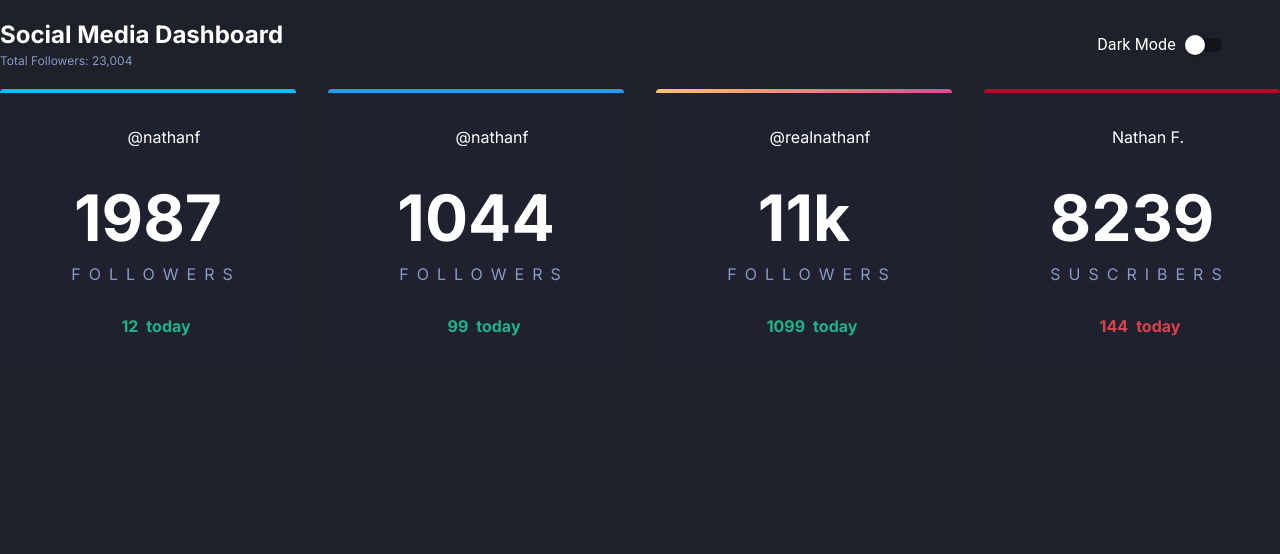
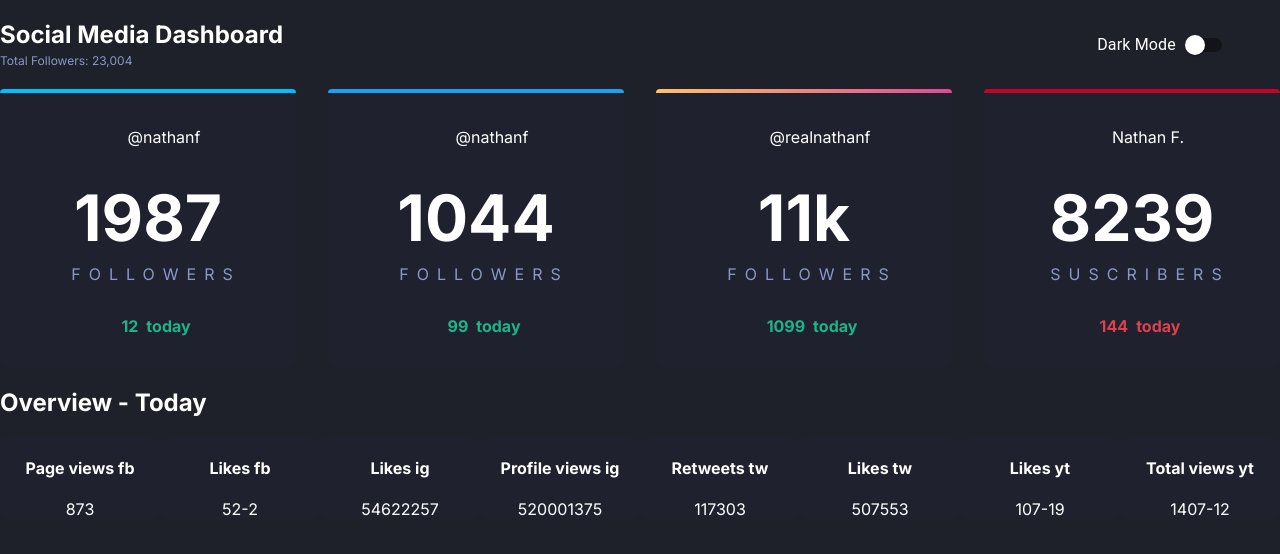
Before and after one commit to cecimermoz/mks, a React (Create React App) app: page / in a window 1280 px wide. Shown: the top 554 px of the page. Built offline with nearby package versions, Linux system fonts and the light colour scheme; some icons are missing.

Commit message:
overviewContainer added

```diff
--- /dev/null
+++ b/src/components/OverviewCard/OverviewCardContainer.jsx
@@ -0,0 +1,23 @@
+import React from 'react'
+import PropTypes from 'prop-types'
+import { OverviewCardStyled } from './OverviewCardContainer.style'
+
+const OverviewCard = ({ cardData }) => {
+  const { rrss_description, rrss_type, percent, count } = cardData
+  return (
+    <OverviewCardStyled>
+      {/*TODO: Make dinamic arialabel */}
+      <h4 aria-label={`${rrss_type} ${rrss_description}`}>
+        {rrss_description} {rrss_type}
+      </h4>
+      <div>
+        <span>{count}</span>
+        <span>{percent}</span>
+      </div>
+    </OverviewCardStyled>
+  )
+}
+
+OverviewCard.propTypes = {}
+
+export default OverviewCard
--- /dev/null
+++ b/src/components/OverviewCard/OverviewCardContainer.style.js
@@ -0,0 +1,6 @@
+import styled from '@emotion/styled'
+import { SocialMediaCardStyled } from '../../modules/SocialMediaCard/SocialMediaCard.style'
+
+const OverviewCardStyled = styled(SocialMediaCardStyled)``
+
+export { OverviewCardStyled }
--- /dev/null
+++ b/src/components/OverviewCard/index.js
@@ -0,0 +1,3 @@
+import OverviewCard from './OverviewCard'
+
+export default OverviewCard
--- a/src/modules/DashboardContainer/DashboardContainer.js
+++ b/src/modules/DashboardContainer/DashboardContainer.js
@@ -7,12 +7,14 @@ import {
   MOCKED_FETCH_DATA,
   MOCKED_FETCH_DATA_OVERVIEW_TODAY,
 } from '../../mocks/data'
+import OverviewCardContainer from '../OverviewCardContainer/OverviewCardContainer'
 
 const DashboardContainer = () => {
   return (
     <DashboardContainerStyled>
       <DashboardHeader />
-      <SocialMediaCardContainer fetch_data={MOCKED_FETCH_DATA} />
+      <SocialMediaCardContainer fetchData={MOCKED_FETCH_DATA} />
+      <OverviewCardContainer fetchData={MOCKED_FETCH_DATA_OVERVIEW_TODAY} />
     </DashboardContainerStyled>
   )
 }
--- /dev/null
+++ b/src/modules/OverviewCardContainer/OverviewCardContainer.js
@@ -0,0 +1,27 @@
+import React from 'react'
+import PropTypes from 'prop-types'
+import OverviewCard from '../../components/OverviewCard/OverviewCardContainer'
+import OverviewCardContainerStyled from './OverviewCardContainer.style'
+
+const OverviewCardContainer = ({ fetchData }) => {
+  console.log(fetchData)
+  return (
+    <>
+      <h2>Overview - Today</h2>
+      <OverviewCardContainerStyled>
+        {fetchData.map((e) => (
+          <OverviewCard
+            cardData={e}
+            key={`${e.rrss_type}-${e.rrss_description}`}
+          />
+        ))}
+      </OverviewCardContainerStyled>
+    </>
+  )
+}
+
+OverviewCardContainer.propTypes = {
+  //TODO: Make it work
+}
+
+export default OverviewCardContainer
--- /dev/null
+++ b/src/modules/OverviewCardContainer/OverviewCardContainer.style.js
@@ -0,0 +1,8 @@
+import styled from '@emotion/styled'
+
+const OverviewCardContainerStyled = styled.div`
+  display: flex;
+  flex-wrap: wrap;
+`
+
+export default OverviewCardContainerStyled
--- /dev/null
+++ b/src/modules/OverviewCardContainer/index.js
@@ -0,0 +1,3 @@
+import OverviewCardContainer from './OverviewCardContainer'
+
+export default OverviewCardContainer
--- a/src/modules/SocialMediaCard/SocialMediaCard.jsx
+++ b/src/modules/SocialMediaCard/SocialMediaCard.jsx
@@ -25,22 +25,26 @@ const SocialMediaCard = ({ cardData }) => {
         return {
           component: <FB style={{ verticalAlign: 'middle' }} />,
           background: 'hsl(195, 100%, 50%)',
+          name: 'facebook',
         }
       case RRSS[1]:
         return {
           component: <TW style={{ verticalAlign: 'middle' }} />,
           background: 'hsl(203, 89%, 53%)',
+          name: 'twitter',
         }
       case RRSS[2]:
         return {
           component: <IG style={{ verticalAlign: 'middle' }} />,
           background:
             'linear-gradient(90deg, hsl(37, 97%, 70%) 0%,  hsl(329, 70%, 58%) 100%)',
+          name: 'instagram',
         }
       case RRSS[3]:
         return {
           component: <YT style={{ verticalAlign: 'middle' }} />,
           background: 'hsl(348, 97%, 39%)',
+          name: 'youtube',
         }
     }
   }
--- a/src/modules/SocialMediaCard/SocialMediaCard.style.js
+++ b/src/modules/SocialMediaCard/SocialMediaCard.style.js
@@ -1,6 +1,7 @@
 import styled from '@emotion/styled'
 
 const SocialMediaCardStyled = styled.div`
+  max-width: 330px;
   flex: 1;
   text-align: center;
   background: hsl(232, 19%, 15%);
--- a/src/modules/SocialMediaCardContainer/SocialMediaCardContainer.jsx
+++ b/src/modules/SocialMediaCardContainer/SocialMediaCardContainer.jsx
@@ -3,10 +3,11 @@ import PropTypes from 'prop-types'
 import SocialMediaCard from '../SocialMediaCard'
 import SocialMediaCardContainerStyled from './SocialMediaCardContainer.style'
 
-const SocialMediaCardContainer = ({ fetch_data }) => {
+const SocialMediaCardContainer = ({ fetchData }) => {
   return (
     <SocialMediaCardContainerStyled>
-      {fetch_data.map((card) => {
+      {fetchData.length &&
+        fetchData.map((card) => {
           return (
             <SocialMediaCard
               key={`${card.icon}-${card.user_name}`}
@@ -19,7 +20,7 @@ const SocialMediaCardContainer = ({ fetch_data }) => {
 }
 
 SocialMediaCardContainer.propTypes = {
-  fetch_data: PropTypes.arrayOf(PropTypes.object).isRequired,
+  fetchData: PropTypes.arrayOf(PropTypes.object).isRequired,
 }
 
 export default SocialMediaCardContainer
```
Lines whose indentation alone changed are shown as unchanged.
